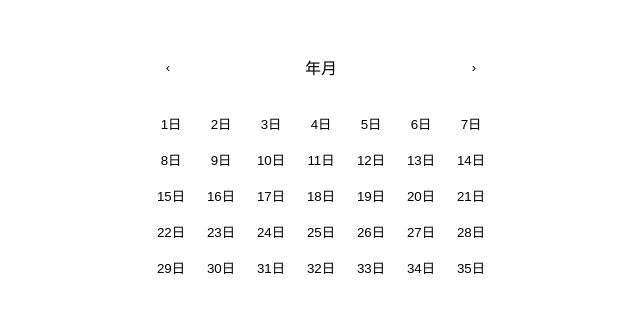
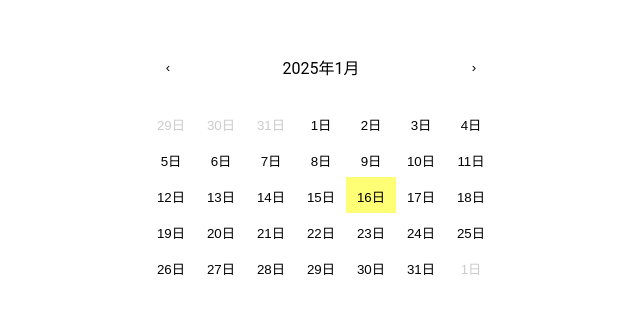
Before and after one commit to benzhub/react-calendar, a React (Vite) app: page / in a window 1280 px wide. Shown: the part 251-564 px from the top of the page, without its empty margins (319-959 px from the left). Built offline with nearby package versions, Linux system fonts and the light colour scheme.

Commit message:
feat: display year & date & today

```diff
--- a/src/components/calendar/date-button/DateButton.jsx
+++ b/src/components/calendar/date-button/DateButton.jsx
@@ -1,12 +1,24 @@
 import styles from "./DateButton.module.css";
 import PropTypes from "prop-types";
+import classNames from "classnames";
 
-const DateButton = ({ value = "" }) => {
-  return <button className={styles.datebtn}>{value}日</button>;
+const DateButton = ({ date, isCurrentMonth, isToday=false }) => {
+  return (
+    <button
+      className={classNames(styles.dateButton, {
+        [styles.otherMonth]: !isCurrentMonth,
+        [styles.today]: isToday,
+      })}
+    >
+      {date}日
+    </button>
+  );
+};
+
+DateButton.propTypes = {
+  date: PropTypes.string.isRequired,
+  isCurrentMonth: PropTypes.bool.isRequired,
+  isToday: PropTypes.bool,
 };
 
 export default DateButton;
-
-DateButton.propTypes = {
-  value: PropTypes.string.isRequired,
-};
--- a/src/components/calendar/date-button/DateButton.module.css
+++ b/src/components/calendar/date-button/DateButton.module.css
@@ -1,15 +1,24 @@
-.datebtn {
+.dateButton {
+  padding: 10px;
+  border: none;
+  background: none;
+  cursor: pointer;
   width: 50px;
   height: 36px;
-  border: none;
-  cursor: pointer;
-  background-color: var(--background-color);
 }
 
-.datebtn:hover {
+.dateButton:hover {
   background-color: var(--hover-color);
 }
 
-.datebtn:active {
-  background-color: var(--active-color);
+.otherMonth {
+  color: #ccc;
 }
+
+.today {
+  background-color: var(--today-color);
+}
+
+.today:hover {
+  background-color: var(--hover-color);
+}
--- a/src/components/calendar/header/Header.module.css
+++ b/src/components/calendar/header/Header.module.css
@@ -2,10 +2,12 @@
   display: flex;
   justify-content: space-between;
   align-items: center;
+  width: 350px;
+  height: 44px;
   margin-bottom: 16px;
 }
 
-.header .btn {
+.button {
   width: 44px;
   height: 44px;
   background-color: var(--default-color);
@@ -13,6 +15,6 @@
   cursor: pointer;
 }
 
-.header .btn:hover {
+.button:hover {
   background-color: var(--hover-color);
 }
--- a/src/components/calendar/header/index.jsx
+++ b/src/components/calendar/header/index.jsx
@@ -1,19 +1,21 @@
 import styles from "./Header.module.css"
 import PropTypes from 'prop-types'
 
-const Header = ({year="", month=""}) => {
+const Header = ({year, month, onPrevMonth, onNextMonth}) => {
   return (
     <div className={styles.header}>
-      <button className={styles.btn}>&#8249;</button>
+      <button className={styles.button} onClick={onPrevMonth}>&#8249;</button>
       <div>{year}年{month}月</div>
-      <button className={styles.btn}>&#8250;</button>
+      <button className={styles.button} onClick={onNextMonth}>&#8250;</button>
     </div>
   )
 }
 
 Header.propTypes = {
-  year: PropTypes.string,
-  month: PropTypes.string
+  year: PropTypes.string.isRequired,
+  month: PropTypes.string.isRequired,
+  onPrevMonth: PropTypes.func.isRequired,
+  onNextMonth: PropTypes.func.isRequired
 }
 
 export default Header
--- a/src/components/calendar/index.jsx
+++ b/src/components/calendar/index.jsx
@@ -1,12 +1,29 @@
+import { useState } from "react";
+import moment from "moment";
 import Header from "./header";
 import Selector from "./selector";
 import styles from "./Calendar.module.css";
 
 const Calendar = () => {
+  const [date, setDate] = useState(moment());
+
+  const handlePrevMonth = () => {
+    setDate(date.clone().subtract(1, 'month'));
+  };
+
+  const handleNextMonth = () => {
+    setDate(date.clone().add(1, 'month'));
+  };
+
   return (
     <div className={styles.calendar}>
-      <Header />
-      <Selector />
+      <Header
+        year={date.format('YYYY')}
+        month={date.format('M')}
+        onPrevMonth={handlePrevMonth}
+        onNextMonth={handleNextMonth}
+      />
+      <Selector currentDate={date} />
     </div>
   );
 };
--- a/src/components/calendar/selector/index.jsx
+++ b/src/components/calendar/selector/index.jsx
@@ -1,14 +1,40 @@
+import moment from "moment";
 import styles from "./Selector.module.css";
 import DateButton from "../date-button/DateButton";
+import PropTypes from "prop-types";
 
-const Selector = () => {
+const Selector = ({ currentDate }) => {
+  const firstDay = moment(currentDate).startOf("month");
+  const startDay = firstDay.clone().startOf("week");
+  const daysInMonth = [];
+
+  for (let i = 0; i < 35; i++) {
+    const day = startDay.clone().add(i, "days");
+    daysInMonth.push({
+      date: day,
+      isCurrentMonth: day.month() === currentDate.month(),
+    });
+  }
+
   return (
     <div className={styles.selector}>
-      {Array.from({ length: 35 }, (_, index) => (
-        <DateButton key={`date-${index + 1}`} value={index + 1} />
-      ))}
+      {daysInMonth.map(({ date, isCurrentMonth }) => {
+        const isToday = date.isSame(moment(), "day");
+        return (
+          <DateButton
+            key={date.format("YYYY-MM-DD")}
+            date={date.format("D")}
+            isCurrentMonth={isCurrentMonth}
+            isToday={isToday}
+          />
+        );
+      })}
     </div>
   );
 };
 
+Selector.propTypes = {
+  currentDate: PropTypes.object.isRequired, // Moment object
+};
+
 export default Selector;
--- a/src/pages/home/Home.module.css
+++ b/src/pages/home/Home.module.css
@@ -1,6 +1,8 @@
 .home {
   display: flex;
   height: 100dvh;
+  justify-content: center;
+  align-items: center;
 }
 
 @media (min-width: 640px) {
```
Also changed, not shown: src/components/calendar/selector/Selector.module.css (line endings or trailing spaces).
